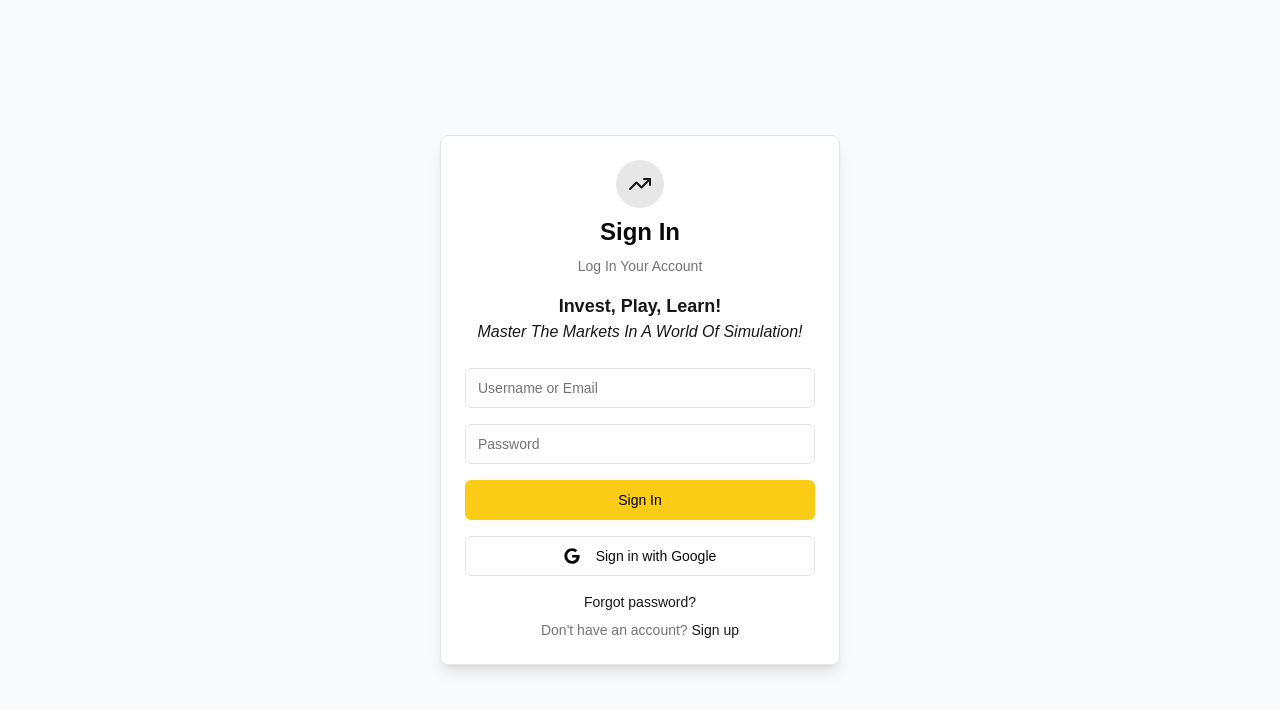
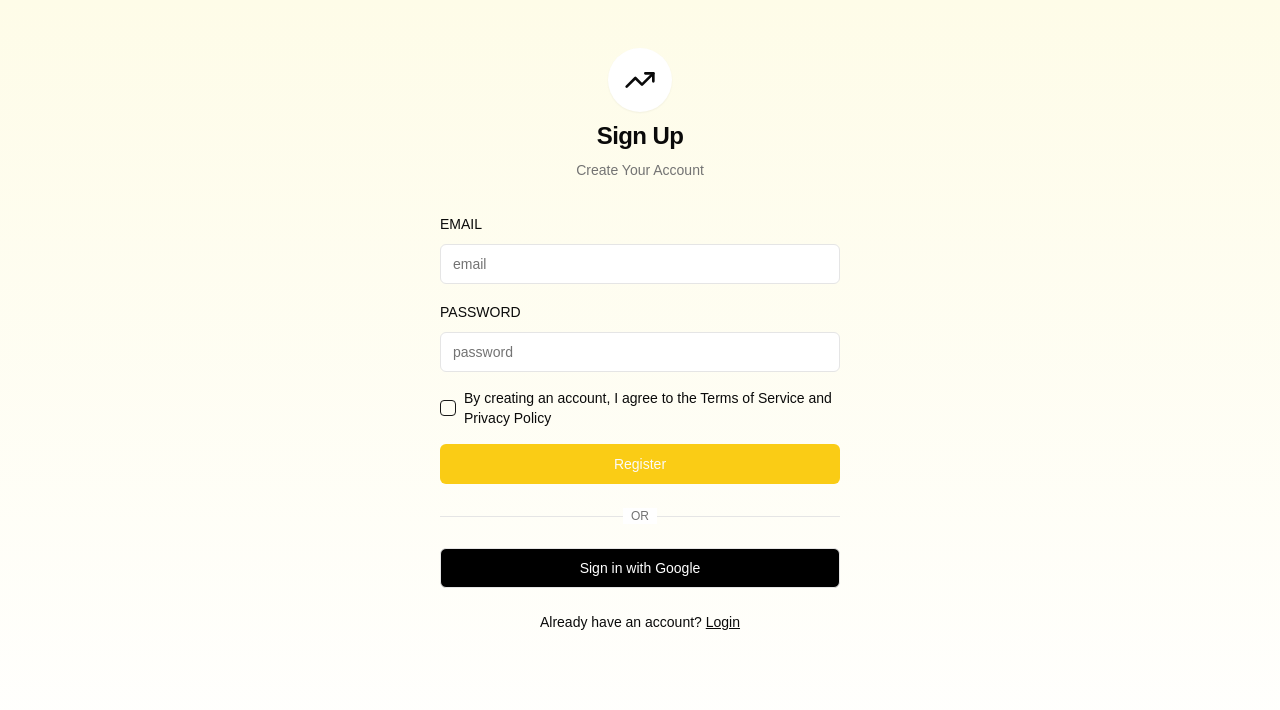
Before and after one commit to Nate8888/FinSim, a Next.js app in the folder frontend/finsim/: page /signup in a window 1280 px wide. Shown: the top 710 px of the page. Built offline with nearby package versions, Linux system fonts and the light colour scheme.

Commit message:
unify design - No floating

```diff
--- a/frontend/finsim/app/page.js
+++ b/frontend/finsim/app/page.js
@@ -3,45 +3,44 @@
 import { useState } from 'react'
 import Link from 'next/link'
 import { TrendingUp } from 'lucide-react'
-
 import { Button } from '@/components/ui/button'
 import { Input } from '@/components/ui/input'
-import { Card, CardContent } from '@/components/ui/card'
+import { Label } from '@/components/ui/label'
 
-export default function Home() {
+export default function Signin() {
   const [isLoading, setIsLoading] = useState(false)
 
   async function onSubmit(e) {
     e.preventDefault()
     setIsLoading(true)
-    // TODO: authentication logic
+    // TODO: Sign-in logic here
     setTimeout(() => setIsLoading(false), 1000)
   }
 
   return (
-    <div className="min-h-screen flex items-center justify-center bg-gray-50 px-4 py-12">
-      <Card className="w-full max-w-[400px] shadow-lg">
-        <CardContent className="pt-6">
-          <div className="flex flex-col items-center space-y-2 mb-4">
-            <div className="rounded-full bg-primary/10 p-3">
-              <TrendingUp className="h-6 w-6 text-primary" />
+    <div className="min-h-screen bg-gradient-to-b from-yellow-50 to-white">
+      <div className="container mx-auto min-h-screen max-w-md px-6 py-12">
+        <div className="flex flex-col items-center space-y-2 text-center">
+          <div className="rounded-full bg-background p-4 shadow-sm">
+            <TrendingUp className="h-8 w-8" />
           </div>
-            <h1 className="text-2xl font-bold text-center">Sign In</h1>
-            <p className="text-sm text-center text-muted-foreground">Log In Your Account</p>
+          <h1 className="text-2xl font-semibold tracking-tight">Sign In</h1>
+          <p className="text-sm text-muted-foreground">Log In Your Account</p>
         </div>
-          <div className="text-center mb-6">
+        {/* <div className="mt-8 text-center">
           <p className="text-lg font-bold text-primary">
             Invest, Play, Learn!
           </p>
-            <i className="text-md text-primary">
+          <p className="text-sm text-muted-foreground">
             Master The Markets In A World Of Simulation!
-            </i>
-          </div>
-          <form onSubmit={onSubmit} className="space-y-4">
+          </p>
+        </div> */}
+        <form onSubmit={onSubmit} className="mt-8 space-y-4">
           <div className="space-y-2">
+            <Label htmlFor="email">EMAIL</Label>
             <Input
               id="email"
-                placeholder="Username or Email"
+              placeholder="email"
               type="email"
               autoCapitalize="none"
               autoComplete="email"
@@ -51,58 +50,51 @@ export default function Home() {
             />
           </div>
           <div className="space-y-2">
+            <Label htmlFor="password">PASSWORD</Label>
             <Input
               id="password"
-                placeholder="Password"
+              placeholder="password"
               type="password"
               autoComplete="current-password"
               disabled={isLoading}
               required
             />
           </div>
-            <Button className="w-full bg-yellow-400 hover:bg-yellow-500 text-black" disabled={isLoading}>
+          <Button className="w-full bg-yellow-400 font-medium hover:bg-yellow-500 text-black" disabled={isLoading}>
             {isLoading ? 'Signing in...' : 'Sign In'}
           </Button>
+        </form>
+        <div className="relative mt-6">
+          <div className="absolute inset-0 flex items-center">
+            <div className="w-full border-t" />
+          </div>
+          <div className="relative flex justify-center text-xs uppercase">
+            <span className="bg-background px-2 text-muted-foreground">Or</span>
+          </div>
+        </div>
         <Button
           variant="outline"
           type="button"
-              className="w-full"
+          className="mt-6 w-full bg-black text-white hover:bg-gray-800"
           disabled={isLoading}
           onClick={() => {
             // TODO: Google sign-in logic here
           }}
         >
-              <svg
-                className="mr-2 h-4 w-4"
-                aria-hidden="true"
-                focusable="false"
-                data-prefix="fab"
-                data-icon="google"
-                role="img"
-                xmlns="http://www.w3.org/2000/svg"
-                viewBox="0 0 488 512"
-              >
-                <path
-                  fill="currentColor"
-                  d="M488 261.8C488 403.3 391.1 504 248 504 110.8 504 0 393.2 0 256S110.8 8 248 8c66.8 0 123 24.5 166.3 64.9l-67.5 64.9C258.5 52.6 94.3 116.6 94.3 256c0 86.5 69.1 156.6 153.7 156.6 98.2 0 135-70.4 140.8-106.9H248v-85.3h236.1c2.3 12.7 3.9 24.9 3.9 41.4z"
-                ></path>
-              </svg>
           Sign in with Google
         </Button>
-          </form>
-          <div className="mt-4 text-center text-sm">
+        <div className="mt-6 text-center text-sm">
           <Link href="/forgot-password" className="text-primary hover:underline">
             Forgot password?
           </Link>
         </div>
         <div className="mt-2 text-center text-sm text-muted-foreground">
           {"Don't have an account? "}
-            <Link href="/sign-up" className="text-primary hover:underline">
+          <Link href="/signup" className="font-medium underline">
             Sign up
           </Link>
         </div>
-        </CardContent>
-      </Card>
+      </div>
     </div>
   )
 }
--- a/frontend/finsim/app/signup/page.js
+++ b/frontend/finsim/app/signup/page.js
@@ -1,108 +1,62 @@
 'use client'
 
-import { useState } from 'react'
 import Link from 'next/link'
 import { TrendingUp } from 'lucide-react'
+import { Button } from '@/components/ui/button'
+import { Checkbox } from '@/components/ui/checkbox'
+import { Input } from '@/components/ui/input'
+import { Label } from '@/components/ui/label'
 
-import { Button } from '@/components/ui/button'
-import { Input } from '@/components/ui/input'
-import { Card, CardContent } from '@/components/ui/card'
-
-export default function Home() {
-  const [isLoading, setIsLoading] = useState(false)
-
-  async function onSubmit(e) {
-    e.preventDefault()
-    setIsLoading(true)
-    // TODO: authentication logic
-    setTimeout(() => setIsLoading(false), 1000)
-  }
-
+export default function Signup() {
   return (
-    <div className="min-h-screen flex items-center justify-center bg-gray-50 px-4 py-12">
-      <Card className="w-full max-w-[400px] shadow-lg">
-        <CardContent className="pt-6">
-          <div className="flex flex-col items-center space-y-2 mb-4">
-            <div className="rounded-full bg-primary/10 p-3">
-              <TrendingUp className="h-6 w-6 text-primary" />
-            </div>
-            <h1 className="text-2xl font-bold text-center">Sign In</h1>
-            <p className="text-sm text-center text-muted-foreground">Log In Your Account</p>
+    <div className="min-h-screen bg-gradient-to-b from-yellow-50 to-white">
+      <div className="container mx-auto min-h-screen max-w-md px-6 py-12">
+        <div className="flex flex-col items-center space-y-2 text-center">
+          <div className="rounded-full bg-background p-4 shadow-sm">
+            <TrendingUp className="h-8 w-8" />
           </div>
-          <div className="text-center mb-6">
-            <p className="text-lg font-bold text-primary">
-              Invest, Play, Learn!
-            </p>
-            <i className="text-md text-primary">
-              Master The Markets In A World Of Simulation!
-            </i>
-          </div>
-          <form onSubmit={onSubmit} className="space-y-4">
+          <h1 className="text-2xl font-semibold tracking-tight">Sign Up</h1>
+          <p className="text-sm text-muted-foreground">Create Your Account</p>
+        </div>
+        <div className="mt-8 space-y-6">
+          <form className="space-y-4">
             <div className="space-y-2">
-              <Input
-                id="email"
-                placeholder="Username or Email"
-                type="email"
-                autoCapitalize="none"
-                autoComplete="email"
-                autoCorrect="off"
-                disabled={isLoading}
-                required
-              />
+              <Label htmlFor="email">EMAIL</Label>
+              <Input id="email" placeholder="email" required type="email" />
             </div>
             <div className="space-y-2">
-              <Input
-                id="password"
-                placeholder="Password"
-                type="password"
-                autoComplete="current-password"
-                disabled={isLoading}
-                required
-              />
+              <Label htmlFor="password">PASSWORD</Label>
+              <Input id="password" placeholder="password" required type="password" />
             </div>
-            <Button className="w-full bg-yellow-400 hover:bg-yellow-500 text-black" disabled={isLoading}>
-              {isLoading ? 'Signing in...' : 'Sign In'}
-            </Button>
-            <Button
-              variant="outline"
-              type="button"
-              className="w-full"
-              disabled={isLoading}
-              onClick={() => {
-                // TODO: Google sign-in logic here
-              }}
-            >
-              <svg
-                className="mr-2 h-4 w-4"
-                aria-hidden="true"
-                focusable="false"
-                data-prefix="fab"
-                data-icon="google"
-                role="img"
-                xmlns="http://www.w3.org/2000/svg"
-                viewBox="0 0 488 512"
-              >
-                <path
-                  fill="currentColor"
-                  d="M488 261.8C488 403.3 391.1 504 248 504 110.8 504 0 393.2 0 256S110.8 8 248 8c66.8 0 123 24.5 166.3 64.9l-67.5 64.9C258.5 52.6 94.3 116.6 94.3 256c0 86.5 69.1 156.6 153.7 156.6 98.2 0 135-70.4 140.8-106.9H248v-85.3h236.1c2.3 12.7 3.9 24.9 3.9 41.4z"
-                ></path>
-              </svg>
-              Sign in with Google
+            <div className="flex items-center space-x-2">
+              <Checkbox id="terms" required />
+              <Label className="text-sm" htmlFor="terms">
+                By creating an account, I agree to the Terms of Service and Privacy Policy
+              </Label>
+            </div>
+            <Button className="w-full bg-yellow-400 font-medium hover:bg-yellow-500" type="submit">
+              Register
             </Button>
           </form>
-          <div className="mt-4 text-center text-sm">
-            <Link href="/forgot-password" className="text-primary hover:underline">
-              Forgot password?
+          <div className="relative">
+            <div className="absolute inset-0 flex items-center">
+              <div className="w-full border-t" />
+            </div>
+            <div className="relative flex justify-center text-xs uppercase">
+              <span className="bg-background px-2 text-muted-foreground">Or</span>
+            </div>
+          </div>
+          <Button className="w-full bg-black text-white hover:bg-gray-800" variant="outline">
+            Sign in with Google
+          </Button>
+          <div className="text-center text-sm">
+            Already have an account?{' '}
+            <Link className="font-medium underline" href="/">
+              Login
             </Link>
           </div>
-          <div className="mt-2 text-center text-sm text-muted-foreground">
-            {"Don't have an account? "}
-            <Link href="/sign-up" className="text-primary hover:underline">
-              Sign up
-            </Link>
-          </div>
-        </CardContent>
-      </Card>
+        </div>
+      </div>
     </div>
   )
 }
```
Lines whose indentation alone changed are shown as unchanged.
